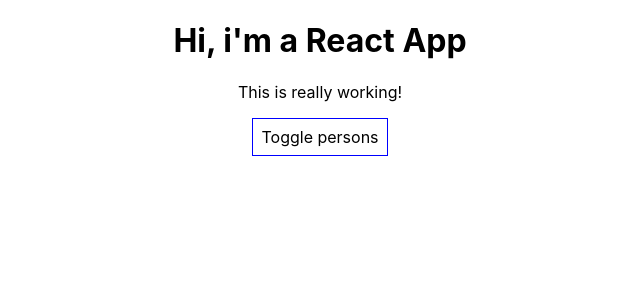
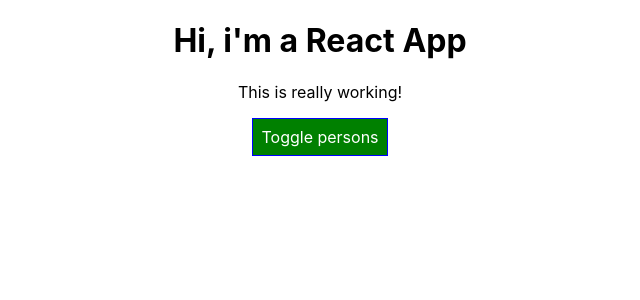
Before and after one commit to brainman07/react-complete-guide, a React (Create React App) app: page / in a window 1280 px wide. Shown: the top 300 px of the page, without its empty margins (320-960 px from the left). Built offline with nearby package versions, Linux system fonts and the light colour scheme.

Commit message:
dynamic style and classes

```diff
--- a/src/App.css
+++ b/src/App.css
@@ -1,3 +1,11 @@
 .App {
   text-align: center;
 }
+
+.red {
+  color: red;
+}
+
+.bold {
+  font-weight: bold;
+}
--- a/src/App.js
+++ b/src/App.js
@@ -42,7 +42,8 @@
 
     render() {
         const buttonStyle = {
-            backgroundColor: 'white',
+            backgroundColor: 'green',
+            color: 'white',
             font: 'inherit',
             border: '1px solid blue',
             padding: '8px',
@@ -65,12 +66,22 @@
                     })}
                 </div>
             );
+
+            buttonStyle.backgroundColor = 'red';
+        }
+
+        const classes = [];
+        if (this.state.persons.length <= 2) {
+            classes.push('red'); // classes = ['red']
+        }
+        if (this.state.persons.length <= 1) {
+            classes.push('bold'); // classes = ['red', 'bold']
         }
 
         return (
             <div className="App">
                 <h1>Hi, i'm a React App</h1>
-                <p>This is really working!</p>
+                <p className={classes.join(' ')}>This is really working!</p>
                 <button
                     style={buttonStyle}
                     onClick={this.togglePersonsHandler}
```
